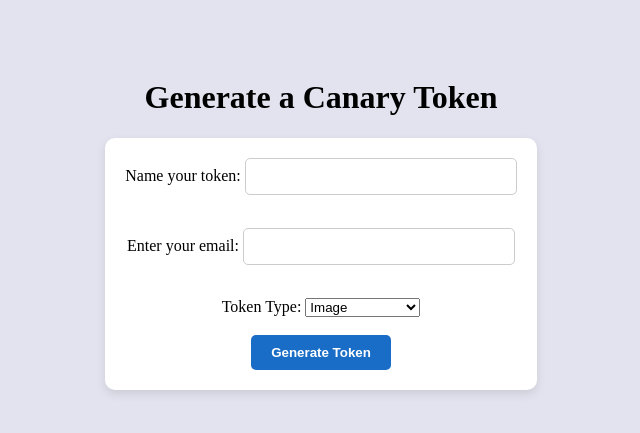
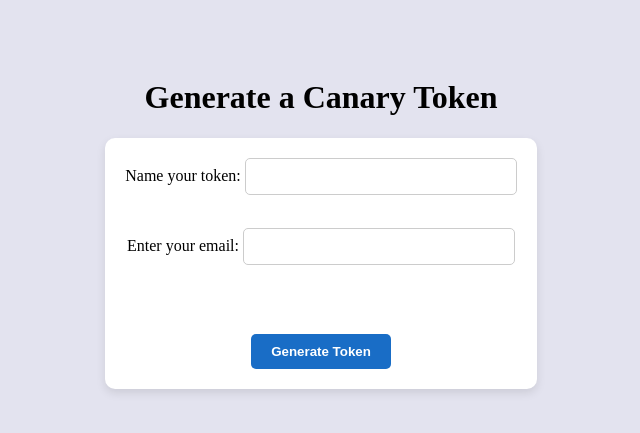
Before and after one commit to ashlygalvan/canary, a Flask app: page / in a window 1280 px wide. Shown: the top 433 px of the page, without its empty margins (319-959 px from the left). Run offline with Flask 3, Linux system fonts and the light colour scheme.

Commit message:
embedded link works

```diff
--- a/app.py
+++ b/app.py
@@ -1,13 +1,11 @@
-from flask import Flask, request, render_template, send_file, url_for
+from flask import Flask, request, render_template
 import uuid
 import json
 import os
 import smtplib
-import tempfile
 from email.message import EmailMessage
 from datetime import datetime
 from dotenv import load_dotenv
-from fpdf import FPDF
 
 app = Flask(__name__)
 TOKENS = 'tokens.json'
@@ -28,7 +26,7 @@ def save_token(token):
 def generate_token():
      name_of_token = request.form['name_of_token']
      email = request.form['email']
-     token_type = request.form['token_type']
+     token_type = 'link'
      token_id = str(uuid.uuid4())
      time = datetime.utcnow().strftime('%Y-%m-%d %H:%M:%S')
 
@@ -39,7 +37,7 @@ def generate_token():
                         "token_type": token_type}
      save_token(token)
 
-     return render_template('token_page.html', token_id=token_id, email=email, name_of_token=name_of_token, token_type=token_type)
+     return render_template('token_page.html', token_id=token_id, email=email, name_of_token=name_of_token)
 
 @app.route('/')
 def index():
@@ -97,19 +95,9 @@ def trigger(token_id):
             smtp.login(os.getenv('EMAIL_USER'), os.getenv('EMAIL_PASS'))
             smtp.send_message(msg)
 
-        return f"Token triggered! An alert was sent to {user_email}."
+        return render_template('link_page.html')
      except Exception as e:
         return f"Token triggered, but failed to send email: {str(e)}"
 
-@app.route('/generate_doc/<token_id>', methods=['GET'])
-def generate_doc(token_id):
-    return f"This would generate a Word Doc for token: {token_id}"
-
-@app.route('/generate_image/<token_id>', methods=['GET'])
-def generate_image(token_id):
-    return f"This would generate an image for token: {token_id}"
-
-
-
 if __name__ == "__main__":
     app.run(debug=True)
--- a/static/style.css
+++ b/static/style.css
@@ -53,7 +53,7 @@ button[type="download"]
     background-color: rgb(130, 104, 154);
     font-weight: 400;
     cursor: pointer;
-}S
+}
 
 a {
   color: #196dc6;
--- a/templates/index.html
+++ b/templates/index.html
@@ -16,12 +16,8 @@
         <input type="email" id="email" name="email" required>
         <br><br>
 
-        <label for="token_type">Token Type:</label>
-        <select id="token_type" name="token_type" required>
-            <option value="image">Image</option>
-            <option value="link">Embedded Link</option>
-            <option value="doc">Word Doc</option>
-        </select>
+        <input type="hidden" name="token_type" value="link">
+
         <br><br>
 
         <button type="submit">Generate Token</button>
```
Also changed, not shown: templates/link_page.html (added, +16 -0 lines), templates/token_page.html (+4 -16 lines), static/images/bird_canary.jpg (added), static/images/dino_guitar.gif (added).
